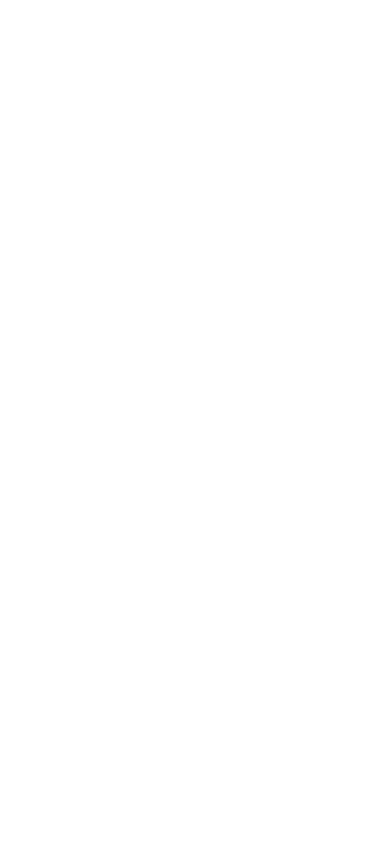
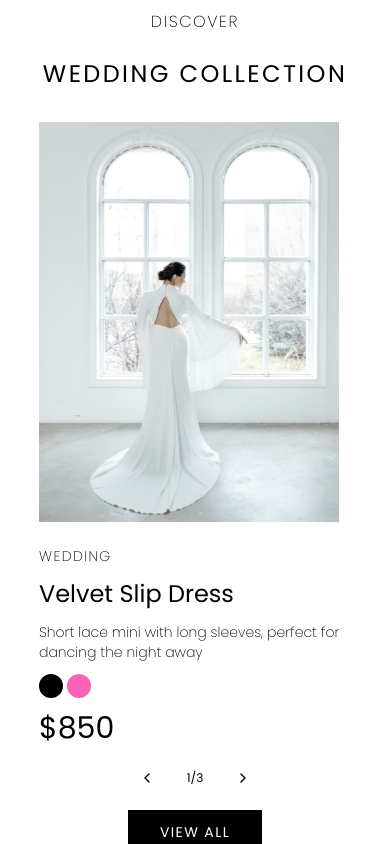
Before and after one commit to Udeme01/fitin_brand, a React (Vite) app: page / in a window 390 px wide. Shown: the part 840-1684 px from the top of the page. Before the commit the page ends 844 px from the top, so only its background shows below. Built offline with nearby package versions, Linux system fonts and the light colour scheme.

Commit message:
building out homepage design - applying reusable components to make development fast and easy

```diff
--- a/src/components/home/Hero.jsx
+++ b/src/components/home/Hero.jsx
@@ -1,16 +1,16 @@
 import React from "react";
 import Button from "../ui/Button";
+import Typography from "../ui/Typography";
 
 const Hero = () => {
   return (
     <main className="h-[85vh] bg-[url('/images/products/wedding_dress_01.avif')] text-white bg-cover bg-no-repeat bg-center relative">
       <div className="bg-black/20 absolute top-0 right-0 bottom-0 left-0" />
       <section className="absolute bottom-10 right-5 space-y-4 md:top-1/2 md:right-1/2 md:translate-x-1/2 md:translate-y-1/2 md:text-center">
-        <h2 className="uppercase font-extralight tracking-widest">discover</h2>
-        <h1 className="tracking-widest uppercase text-xl font-medium md:text-3xl">
-          wedding collection
-        </h1>
-        <Button variant="solid" />
+        <Typography variant="h2">discover</Typography>
+        <Typography variant="h1">wedding collection</Typography>
+
+        <Button variant="solidWhite">shop</Button>
       </section>
     </main>
   );
--- /dev/null
+++ b/src/components/home/Olu.jsx
@@ -0,0 +1,69 @@
+import React from "react";
+import oluimg from "/images/products/wedding_dress_22.avif";
+import weddingImg01 from "/images/products/wedding_dress_03.avif";
+import { ChevronLeft, ChevronRight } from "lucide-react";
+import Typography from "../ui/Typography";
+import Button from "../ui/Button";
+
+const Olu = () => {
+  return (
+    <section>
+      <section
+        className={`bg-[url('/images/products/wedding_dress_25.jpg')] bg-cover bg-no-repeat bg-center w-full h-[600px] md:h-[800px] my-12 relative`}
+      >
+        <div className="absolute bg-black/20 top-0 right-0 bottom-0 left-0" />
+        <section className="absolute bottom-10 right-5 space-y-4 md:top-1/2 md:right-1/2 md:translate-x-1/2 md:translate-y-1/2 md:text-center">
+          <Typography color="white" variant="h2">
+            discover
+          </Typography>
+          <Typography variant="h1">olu collection</Typography>
+
+          <Button variant="solidWhite">shop</Button>
+        </section>
+      </section>
+
+      <section className="w-[80%] mx-auto space-y-6 text-center">
+        <Typography color="black" variant="h2">
+          fitin olu
+        </Typography>
+        <Typography variant="h1Bigger">just in</Typography>
+        <section>
+          <div className="w-[300px] h-[400px] mt-8">
+            <img src={weddingImg01} alt="" className="w-full h-full" />
+          </div>
+          <div className="text-left mt-6 space-y-3">
+            <h3 className="uppercase text-sm tracking-widest font-extralight">
+              olu
+            </h3>
+            <h4 className="text-2xl font-regular">Velvet Slip Dress</h4>
+            <p className="font-extralight text-sm">
+              Short lace mini with long sleeves, perfect for dancing the night
+              away
+            </p>
+            <p className="flex items-center gap-1">
+              <span className="w-6 h-6 bg-black rounded-2xl block"></span>
+              <span className="w-6 h-6 bg-pink-400 rounded-2xl block"></span>
+            </p>
+            <p className="text-3xl">$1,000</p>
+          </div>
+        </section>
+
+        <section className="flex item-center justify-center space-x-8">
+          <button>
+            <ChevronLeft size={16} />
+          </button>
+          <span className="text-xs tracking-widest">1/3</span>
+          <button>
+            <ChevronRight size={16} />
+          </button>
+        </section>
+
+        <Button variant="solidBlack">view all</Button>
+      </section>
+    </section>
+  );
+};
+
+export default Olu;
+
+// this component can be reusable, create it in product card...
--- /dev/null
+++ b/src/components/home/Wedding.jsx
@@ -0,0 +1,53 @@
+import React from "react";
+import Typography from "../ui/Typography";
+import weddingImg01 from "/images/products/wedding_dress_02.avif";
+import { ChevronLeft, ChevronRight } from "lucide-react";
+import Button from "../ui/Button";
+
+const Wedding = () => {
+  return (
+    <section className="text-center space-y-6 my-12 w-[80%] mx-auto">
+      <Typography color='black' variant="h2">discover</Typography>
+      <Typography variant="h1Bigger">wedding collection</Typography>
+
+      <section>
+        <div className="w-[300px] h-[400px] mt-8">
+          <img
+            src={weddingImg01}
+            alt=""
+            className="w-full h-full"
+
+          />
+        </div>
+        <div className="text-left mt-6 space-y-3">
+          <h3 className="uppercase text-sm tracking-widest font-extralight">
+            wedding
+          </h3>
+          <h4 className="text-2xl font-regular">Velvet Slip Dress</h4>
+          <p className="font-extralight text-sm">
+            Short lace mini with long sleeves, perfect for dancing the night
+            away
+          </p>
+          <p className="flex items-center gap-1">
+            <span className="w-6 h-6 bg-black rounded-2xl block"></span>
+            <span className="w-6 h-6 bg-pink-400 rounded-2xl block"></span>
+          </p>
+          <p className="text-3xl">$850</p>
+        </div>
+      </section>
+      <section className="flex item-center justify-center space-x-8">
+        <button>
+          <ChevronLeft size={16} />
+        </button>
+        <span className="text-xs">1/3</span>
+        <button>
+          <ChevronRight size={16} />
+        </button>
+      </section>
+
+      <Button variant="solidBlack">view all</Button>
+    </section>
+  );
+};
+
+export default Wedding;
--- a/src/components/layout/Footer.jsx
+++ b/src/components/layout/Footer.jsx
@@ -1,7 +1,7 @@
 import React from "react";
 
 const Footer = () => {
-  return <div>Footer</div>;
+  return <div></div>;
 };
 
 export default Footer;
--- a/src/components/ui/Button.jsx
+++ b/src/components/ui/Button.jsx
@@ -1,16 +1,17 @@
 import React from "react";
 
-const Button = ({ variant }) => {
+const Button = ({ variant, children }) => {
   const baseClasses = `border-0 outline-0 py-3 px-8 uppercase text-sm tracking-widest cursor-pointer`;
 
   const variantClasses = {
-    solid: "bg-white text-black",
+    solidWhite: "bg-white text-black",
+    solidBlack: "bg-black text-white",
     outlineWhite: "bg-transparent border-2 border-white",
     outlineBlack: "bg-transparent border-2 border-black",
   };
   return (
-    <button variants className={`${baseClasses} ${variantClasses[variant]}`}>
-      shop
+    <button variant className={`${baseClasses} ${variantClasses[variant]}`}>
+      {children}
     </button>
   );
 };
--- /dev/null
+++ b/src/components/ui/Typography.jsx
@@ -0,0 +1,26 @@
+import React from "react";
+
+const Typography = ({ variant, children, className, color, ...props }) => {
+  const baseStyles = `uppercase tracking-widest`;
+  const variantStyles = {
+    h2: "font-extralight",
+    h1: "text-xl font-medium md:text-3xl text-white",
+    h1Bigger: "text-2xl mt-6",
+  };
+
+  const colorStyles = {
+    white: "text-white",
+    black: "text-black",
+  };
+
+  return (
+    <h2
+      variant
+      className={`${baseStyles} ${variantStyles[variant]} ${color ? colorStyles[color] : ""}`}
+    >
+      {children}
+    </h2>
+  );
+};
+
+export default Typography;
--- a/src/pages/Homepage.jsx
+++ b/src/pages/Homepage.jsx
@@ -1,10 +1,14 @@
 import React from "react";
 import Hero from "../components/home/Hero";
+import Wedding from "../components/home/Wedding";
+import Olu from "../components/home/Olu";
 
 const Homepage = () => {
   return (
     <>
       <Hero />
+      <Wedding />
+      <Olu />
     </>
   );
 };
```
Also changed, not shown: public/images/products/wedding_dress_24.webp (added), public/images/products/wedding_dress_25.jpg (added).
